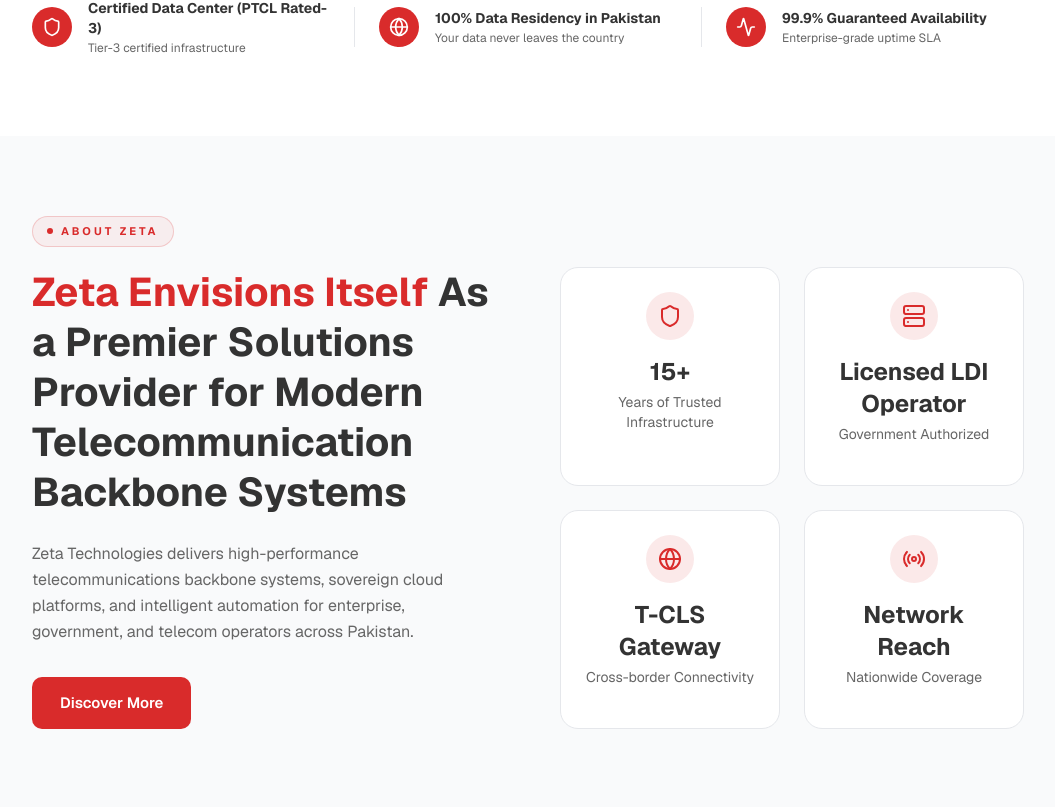
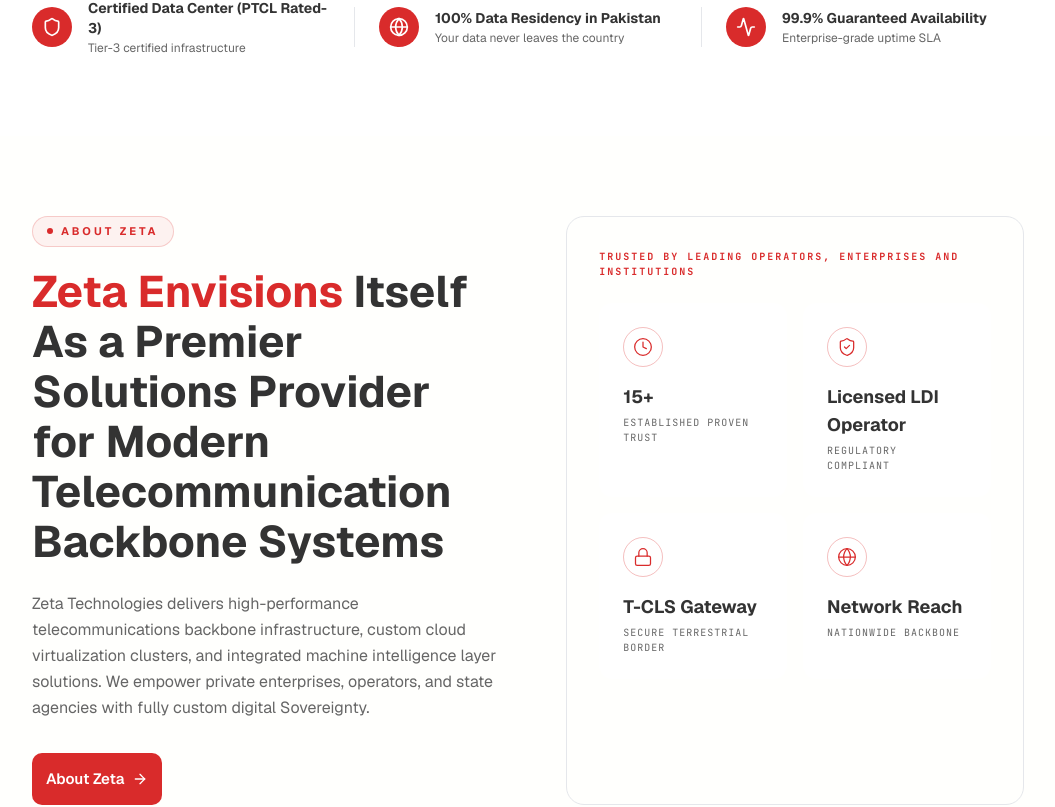
Before and after one commit to MalikAmirJaved/zeta-tech, a Next.js app: page / in a window 1280 px wide. Shown: the part 1575-2382 px from the top of the page, without its empty margins (112-1167 px from the left). Built offline with nearby package versions, Linux system fonts and the light colour scheme.

Commit message:
fix and assume it an

```diff
--- a/src/app/globals.css
+++ b/src/app/globals.css
@@ -74,6 +74,9 @@
   --chart-4: #136027;
   --chart-5: #999999;
   --radius: 0.625rem;
+
+  /* Light Theme Colors */
+  --zeta-off-white: #FFFFFD;
 
   /* Dark Theme Colors */
   --zeta-dark: #0C0C0E;
@@ -153,4 +156,7 @@
   .bg-dark-surface-2 { background-color: var(--zeta-dark-surface-2); }
   .border-dark { border-color: var(--zeta-dark-border); }
   .text-dark-muted { color: var(--muted-foreground-dark); }
+
+  /* Light Theme Utilities */
+  .bg-off-white { background-color: var(--zeta-off-white); }
 }
--- a/src/components/sections/About.tsx
+++ b/src/components/sections/About.tsx
@@ -1,34 +1,36 @@
 "use client";
 
-import { Shield, Server, Globe, Radio } from "lucide-react";
+import { ArrowRight, Clock, ShieldCheck, Lock, Globe } from "lucide-react";
 
 const features = [
   {
-    icon: Shield,
+    icon: Clock,
     title: "15+",
-    subtitle: "Years of Trusted Infrastructure",
+    subtitle: "ESTABLISHED PROVEN TRUST",
   },
   {
-    icon: Server,
+    icon: ShieldCheck,
     title: "Licensed LDI Operator",
-    subtitle: "Government Authorized",
+    subtitle: "REGULATORY COMPLIANT",
+  },
+  {
+    icon: Lock,
+    title: "T-CLS Gateway",
+    subtitle: "SECURE TERRESTRIAL BORDER",
   },
   {
     icon: Globe,
-    title: "T-CLS Gateway",
-    subtitle: "Cross-border Connectivity",
-  },
-  {
-    icon: Radio,
     title: "Network Reach",
-    subtitle: "Nationwide Coverage",
+    subtitle: "NATIONWIDE BACKBONE",
   },
 ];
 
 export function About() {
   return (
-    <section id="about" className="bg-background py-20 px-6 lg:px-[144px]">
-      <div className="max-w-[1440px] mx-auto">
+    <section id="about" className="bg-off-white py-20 px-6 lg:px-[144px]">
+      <div className="max-w-[1440px] mx-auto flex flex-col lg:flex-row gap-16">
+        {/* Left Content */}
+        <div className="flex-[1.2]">
           {/* Tagline Pill */}
           <div className="inline-flex items-center gap-2 px-3.5 py-1.5 rounded-full border border-primary/20 bg-primary/[0.06] mb-5">
             <span className="w-1.5 h-1.5 rounded-full bg-primary" />
@@ -37,44 +39,46 @@
             </span>
           </div>
 
-        <div className="flex flex-col lg:flex-row gap-16">
-          {/* Left Content */}
-          <div className="flex-1">
-            <h2 className="font-heading font-bold text-[40px] leading-[50px] text-foreground mb-6">
-              <span className="text-primary">Zeta Envisions Itself</span> As a Premier Solutions Provider for Modern Telecommunication Backbone Systems
+          <h2 className="font-heading font-bold text-[44px] leading-[50px] text-foreground mb-6">
+            <span className="text-primary">Zeta Envisions</span> Itself As a Premier Solutions Provider for Modern Telecommunication Backbone Systems
           </h2>
 
           <p className="font-sans text-base leading-[26px] text-muted-foreground mb-8">
-              Zeta Technologies delivers high-performance telecommunications backbone systems,
-              sovereign cloud platforms, and intelligent automation for enterprise, government, and telecom operators across Pakistan.
+            Zeta Technologies delivers high-performance telecommunications backbone infrastructure, custom cloud virtualization clusters, and integrated machine intelligence layer solutions. We empower private enterprises, operators, and state agencies with fully custom digital Sovereignty.
           </p>
 
           <a
             href="#services"
-              className="inline-flex items-center gap-2 bg-primary text-primary-foreground font-heading font-semibold text-[15px] leading-5 px-7 py-4 rounded-[10px] hover:opacity-90 transition-opacity"
+            className="inline-flex items-center gap-2 bg-primary text-primary-foreground font-heading font-semibold text-[15px] leading-5 px-3.5 py-4 rounded-[10px] hover:opacity-90 transition-opacity"
           >
-              Discover More
+            About Zeta
+            <ArrowRight className="w-4 h-4" />
           </a>
         </div>
 
         {/* Right Content - Feature Grid */}
-          <div className="flex-1 grid grid-cols-2 gap-6">
+        <div className="flex-1 border border-border rounded-2xl p-8">
+          <p className="font-mono font-bold text-[10px] tracking-[2px] uppercase text-primary mb-6">
+            Trusted by leading operators, enterprises and institutions
+          </p>
+
+          <div className="grid grid-cols-2 gap-4">
             {features.map((feature) => {
               const Icon = feature.icon;
               return (
                 <div
                   key={feature.title}
-                  className="flex flex-col items-center text-center p-6 rounded-2xl bg-card border border-border"
+                  className="bg-card rounded-xl p-6"
                 >
-                  <div className="w-12 h-12 rounded-full bg-primary/10 flex items-center justify-center mb-4">
-                    <Icon className="w-6 h-6 text-primary" />
+                  <div className="w-10 h-10 rounded-full border border-primary/30 flex items-center justify-center mb-4">
+                    <Icon className="w-5 h-5 text-primary" strokeWidth={1.5} />
                   </div>
-                  <span className="font-heading font-bold text-2xl text-foreground mb-1">
+                  <h3 className="font-heading font-bold text-lg text-foreground mb-1">
                     {feature.title}
-                  </span>
-                  <span className="font-sans text-sm text-muted-foreground">
+                  </h3>
+                  <p className="font-mono text-[10px] tracking-[1px] uppercase text-muted-foreground">
                     {feature.subtitle}
-                  </span>
+                  </p>
                 </div>
               );
             })}
```
Lines whose indentation alone changed are shown as unchanged.
